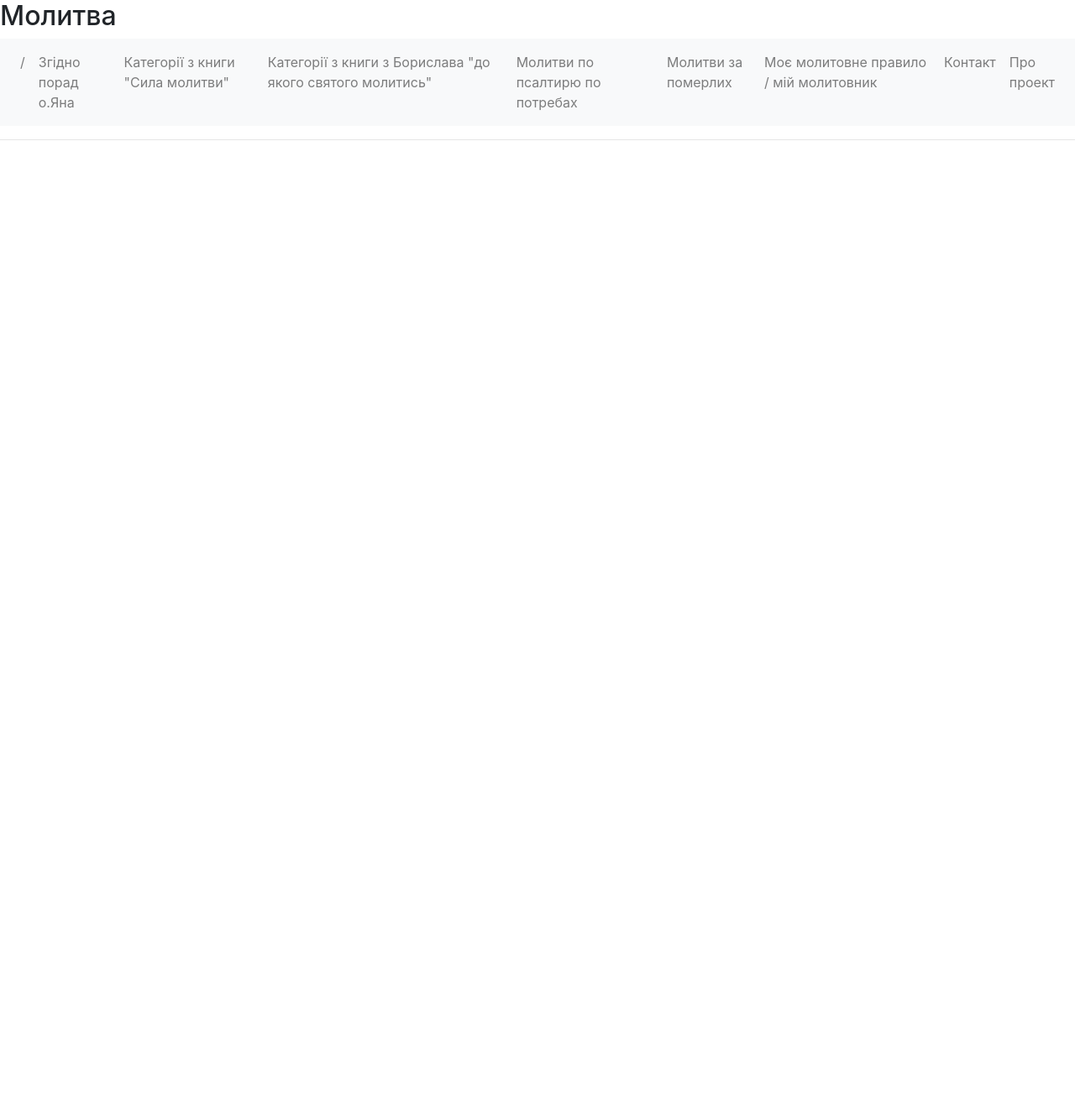
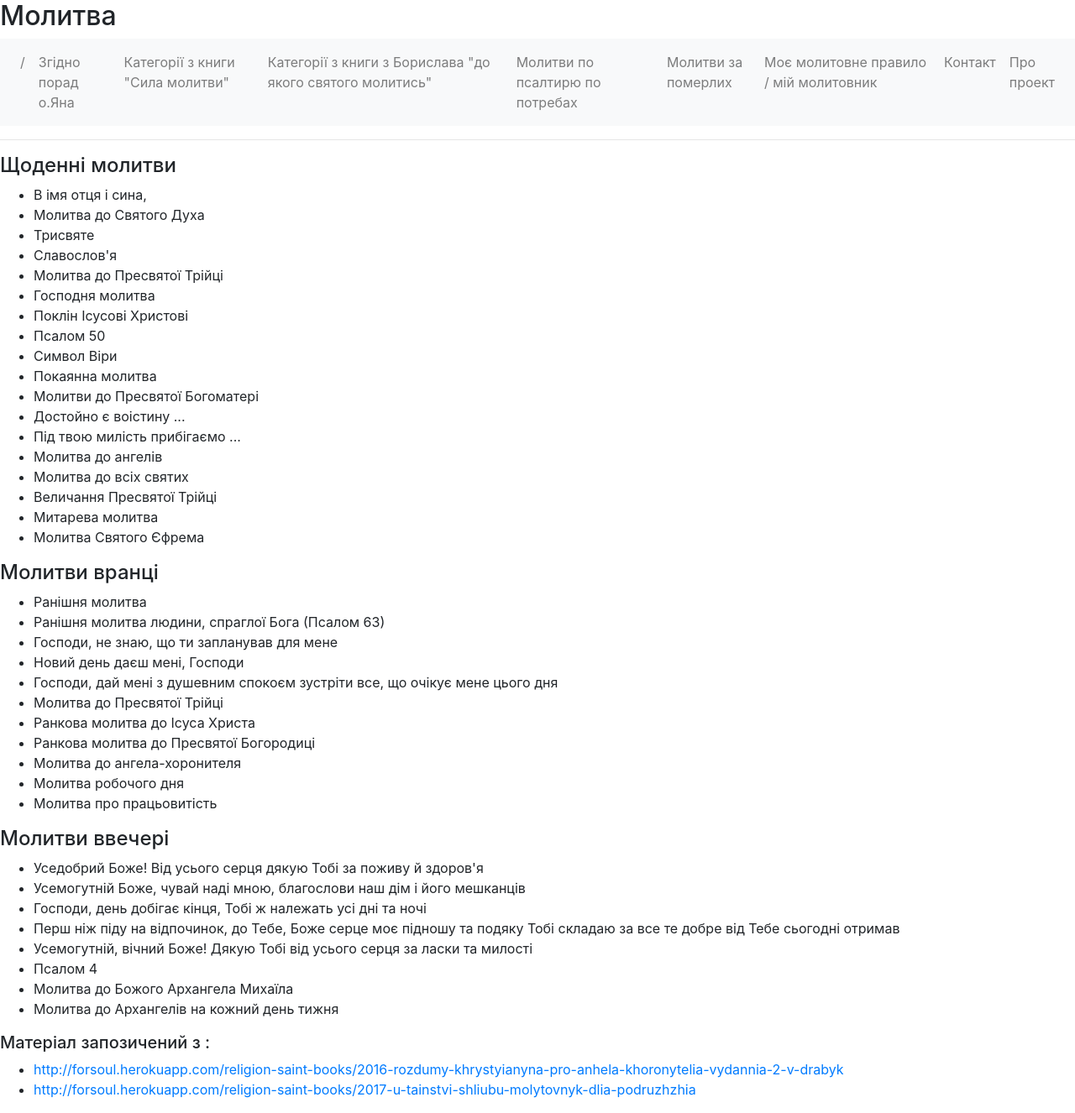
Before and after one commit to shamane/my_molutvu, a React app: page /molutvne-pravulo in a window 1280 px wide. Shown: the whole page at 84% size. Before the commit the page ends 800 px from the top, so only its background shows below. Built offline with nearby package versions, Linux system fonts and the light colour scheme.

Commit message:
udate info

```diff
--- a/src/App.js
+++ b/src/App.js
@@ -8,10 +8,7 @@ import Contact from './navigation/Contact';
 import PoraduoJana from './navigation/PoraduoJana';
 import SulaMolutvu from './navigation/SulaMolutvu';
 import MolutvaPomerli from './navigation/MolutvaPomerli';
-
-import { Table } from 'react-bootstrap';
-import Container from 'react-bootstrap/Container';
-import Jumbotron from 'react-bootstrap/Jumbotron';
+import MojeMolutovnePravulo from './components/MojeMolutovnePravulo';
 
 import './App.css';
 import 'bootstrap/dist/css/bootstrap.css';
@@ -31,7 +28,7 @@ class App extends Component {
               <li><Link to={'#'} className="nav-link">Категорії з книги з Борислава "до якого святого молитись"   </Link></li>
               <li><Link to={'#'} className="nav-link">Молитви по псалтирю по потребах   </Link></li>
               <li><Link to={'/molutva-sa-pomerlux'} className="nav-link">Молитви за померлих   </Link></li>
-              <li><Link to={'#'} className="nav-link">Моє молитовне правило / мій молитовник   </Link></li>
+              <li><Link to={'/molutvne-pravulo'} className="nav-link">Моє молитовне правило / мій молитовник   </Link></li>
               <li><Link to={'/contact'} className="nav-link">Контакт</Link></li>
               <li><Link to={'/about'} className="nav-link">Про проект</Link></li>
             </ul>
@@ -42,6 +39,7 @@ class App extends Component {
             <Route path='/poradu-o-jana' component={PoraduoJana} />
             <Route path='/sula-molutvu' component={SulaMolutvu} />
             <Route path='/molutva-sa-pomerlux' component={MolutvaPomerli} />
+            <Route path='/molutvne-pravulo' component={MojeMolutovnePravulo} />
             <Route path='/contact' component={Contact} />
             <Route path='/about' component={About} />
           </Switch>
--- /dev/null
+++ b/src/components/MojeMolutovnePravulo.jsx
@@ -0,0 +1,69 @@
+import React from 'react';
+
+function MojeMolutovnePravulo() {
+
+	const links = ["http://forsoul.herokuapp.com/religion-saint-books/2016-rozdumy-khrystyianyna-pro-anhela-khoronytelia-vydannia-2-v-drabyk",
+	               "http://forsoul.herokuapp.com/religion-saint-books/2017-u-tainstvi-shliubu-molytovnyk-dlia-podruzhzhia"]
+
+  return (
+    <div>
+      <h4>Щоденні молитви</h4>
+      <ul>
+        <li>В імя отця і сина,</li>
+        <li>Молитва до Святого Духа</li>
+        <li>Трисвяте</li>
+        <li>Славослов'я</li>
+        <li>Молитва до Пресвятої Трійці</li>
+        <li>Господня молитва</li>
+        <li>Поклін Ісусові Христові</li>
+        <li>Псалом 50</li>
+        <li>Символ Віри</li>
+        <li>Покаянна молитва</li>
+        <li>Молитви до Пресвятої Богоматері</li>
+        <li>Достойно є воістину ...</li>
+        <li>Під твою милість прибігаємо ...</li>
+        <li>Молитва до ангелів</li>
+        <li>Молитва до всіх святих</li>
+        <li>Величання Пресвятої Трійці</li>
+        <li>Митарева молитва</li>
+        <li>Молитва Святого Єфрема</li>
+      </ul>
+
+      <h4>Молитви вранці</h4>
+      <ul>
+        <li>Ранішня молитва</li>
+        <li>Ранішня молитва людини, спраглої Бога (Псалом 63)</li>
+        <li>Господи, не знаю, що ти запланував для мене</li>
+        <li>Новий день даєш мені, Господи</li>
+        <li>Господи, дай мені з душевним спокоєм зустріти все, що очікує мене цього дня</li>
+        <li>Молитва до Пресвятої Трійці</li>
+        <li>Ранкова молитва до Ісуса Христа</li>
+        <li>Ранкова молитва до Пресвятої Богородиці</li>
+        <li>Молитва до ангела-хоронителя</li>
+        <li>Молитва робочого дня</li>
+        <li>Молитва про працьовитість</li>
+      </ul>
+
+      <h4>Молитви ввечері</h4>
+      <ul>
+        <li>Уседобрий Боже! Від усього серця дякую Тобі за поживу й здоров'я</li>
+        <li>Усемогутній Боже, чувай наді мною, благослови наш дім і його мешканців</li>
+        <li>Господи, день добігає кінця, Тобі ж належать усі дні та ночі</li>
+        <li>Перш ніж піду на відпочинок, до Тебе, Боже серце моє підношу та подяку Тобі складаю за все те добре від Тебе сьогодні отримав</li>
+        <li>Усемогутній, вічний Боже! Дякую Тобі від усього серця за ласки та милості</li>
+        <li>Псалом 4</li>
+        <li>Молитва до Божого Архангела Михаїла</li>
+        <li>Молитва до Архангелів на кожний день тижня</li>
+      </ul>
+
+      <h5>Матеріал запозичений з :</h5>
+      <ul>
+        {links.map(i => {
+          return <li><a href={i} target="blank">{i}</a></li>
+        })}
+      </ul>
+    </div>
+  );
+};
+
+export default MojeMolutovnePravulo;
--- a/src/navigation/Home.js
+++ b/src/navigation/Home.js
@@ -26,8 +26,6 @@ class Home extends Component {
 
   render() {
     const { monsters, loading } = this.state;
-
-    console.log("monsters is", monsters)
 
     const showRemoteDate = () => {
       if ( monsters['data'] ) {
@@ -69,6 +67,7 @@ class Home extends Component {
 
         <h4>"ШКОЛА МОЛИТВИ" ВЛАДИКИ ВЕНЕДИКТА</h4>
         <ul>
+          <li><a href="https://www.youtube.com/watch?v=JHvvcja7Po4">https://www.youtube.com/watch?v=JHvvcja7Po4 - Бог завжди вірить в нас і у нашу спосібність молитись</a></li>
           <li><a href="https://www.youtube.com/watch?v=kq5wD_sN4rg">https://www.youtube.com/watch?v=kq5wD_sN4rg - В молитві маємо робити все що можимо і тоді уповати на Господа</a></li>
           <li><a href="https://www.youtube.com/watch?v=cUT5yp2DKW4">https://www.youtube.com/watch?v=cUT5yp2DKW4 - Молитви за інших</a></li>
           <li><a href="https://www.youtube.com/watch?v=r_deZvYZhgc">https://www.youtube.com/watch?v=r_deZvYZhgc - Бог дає нам досвідчити себе в молитві</a></li>
```
